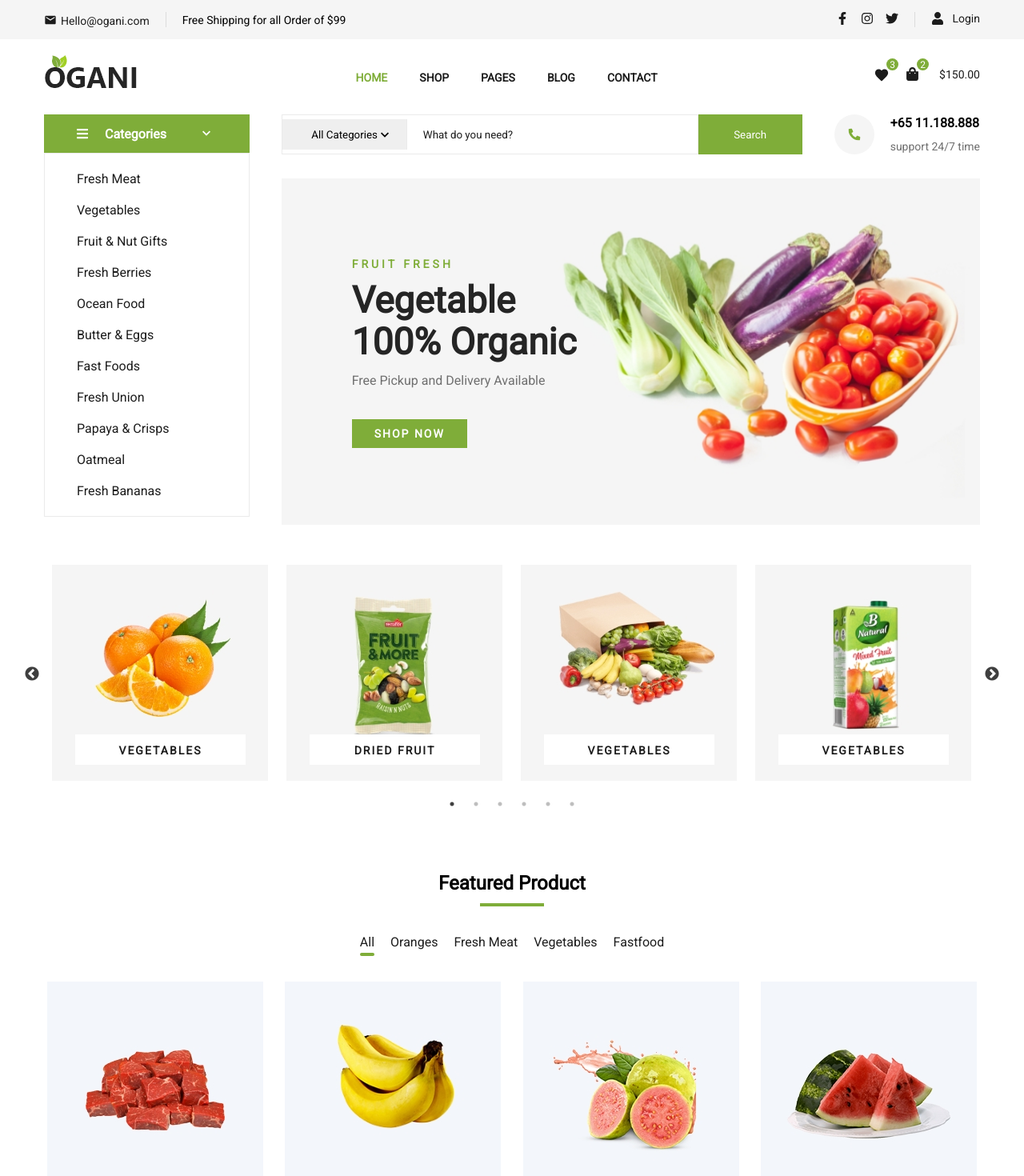
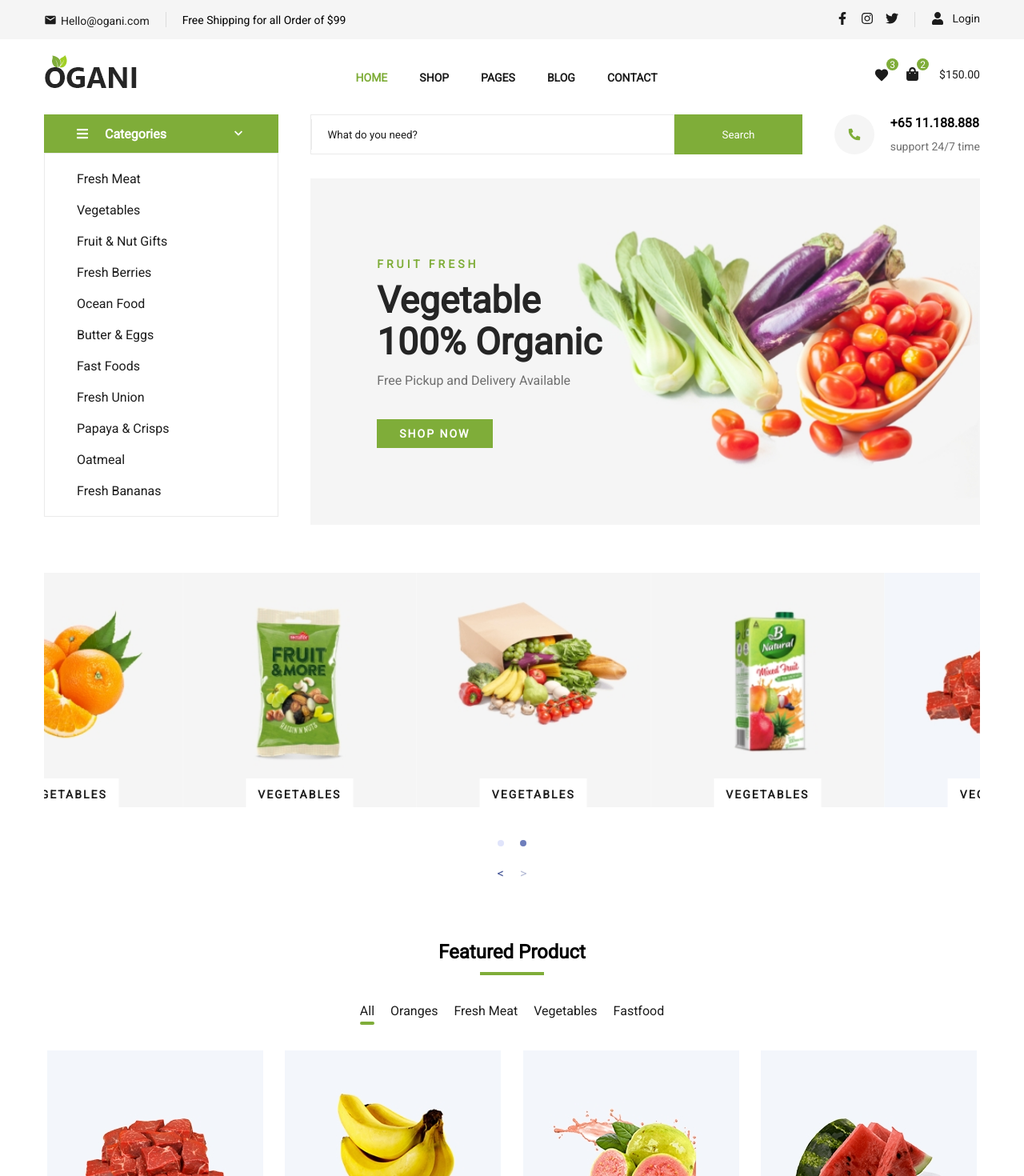
Before and after one commit to Syarif93/Organic-Template-with-ReactJS, a React (Create React App) app: page / in a window 1280 px wide. Shown: the top 1470 px of the page at 80% size. Built offline with nearby package versions, Linux system fonts and the light colour scheme.

Commit message:
fix responsive layout and homepage

```diff
--- a/package.json
+++ b/package.json
@@ -8,13 +8,12 @@
     "@testing-library/user-event": "^7.2.1",
     "node-sass": "^4.14.1",
     "react": "^16.13.1",
+    "react-alice-carousel": "^1.19.3",
     "react-dom": "^16.13.1",
     "react-icons": "^3.10.0",
     "react-router-dom": "^5.2.0",
     "react-scripts": "3.4.1",
-    "react-slick": "^0.27.5",
-    "react-transition-group": "^4.4.1",
-    "slick-carousel": "^1.8.1"
+    "react-transition-group": "^4.4.1"
   },
   "scripts": {
     "start": "react-scripts start",
--- a/src/App.module.scss
+++ b/src/App.module.scss
@@ -22,3 +22,7 @@ ul {
 button, input, textarea, select {
     font-family: 'Roboto', sans-serif;
 }
+
+img {
+    width: 100%;
+}
--- a/src/layouts/footer/Footer.module.scss
+++ b/src/layouts/footer/Footer.module.scss
@@ -7,12 +7,16 @@
     .container {
         display: grid;
         grid-template-columns: repeat(3, 1fr);
+        grid-template-areas: "abouts links contacts";
         padding: 50px 0;
     }
 
     .abouts {
+        grid-area: abouts;
+
         .logo {
             margin-bottom: 15px;
+            width: fit-content;
         }
 
         ul {
@@ -25,6 +29,8 @@
     }
 
     .links {
+        grid-area: links;
+
         h6 {
             font-size: 16px;
             margin-bottom: 15px;
@@ -52,6 +58,8 @@
     }
 
     .contacts {
+        grid-area: contacts;
+
         h6 {
             font-size: 16px;
             margin-bottom: 15px;
@@ -127,3 +135,42 @@
         }
     }
 }
+
+@import '../../styles/responsive.module';
+
+@include mediaXXL {
+
+}
+
+@include mediaXL {
+
+}
+
+@include mediaLG {
+    .footer {
+        .container {
+            grid-template-columns: repeat(2, 1fr);
+            grid-template-areas:
+                "abouts links"
+                "contacts contacts";
+            row-gap: 30px;
+        }
+    }
+}
+
+@include mediaMD {
+    .footer {
+        .container {
+            grid-template-columns: 1fr;
+            grid-template-areas:
+                "abouts"
+                "links"
+                "contacts";
+            row-gap: 30px;
+        }
+    }
+}
+
+@include mediaSM {
+
+}
--- a/src/layouts/header/Header.jsx
+++ b/src/layouts/header/Header.jsx
@@ -23,7 +23,7 @@ const Header = () => {
                     <MobileHeader />
                 )
             }
-            <SearchHeader />
+            <SearchHeader matches={matches} />
         </header>
     )
 }
--- a/src/layouts/header/mobile_header/MobileHeader.module.scss
+++ b/src/layouts/header/mobile_header/MobileHeader.module.scss
@@ -123,7 +123,7 @@
         }
 
         .authentications {
-            padding-bottom: 20px;
+            padding-bottom: 35px;
             a {
                 .userIcon {
                     margin-right: 10px;
@@ -132,7 +132,7 @@
         }
 
         .navigations {
-            padding-bottom: 20px;
+            padding-bottom: 35px;
 
             ul {
                 li {
--- a/src/layouts/header/search_header/SearchHeader.jsx
+++ b/src/layouts/header/search_header/SearchHeader.jsx
@@ -11,32 +11,46 @@ import { MdKeyboardArrowDown } from 'react-icons/md';
 import { FaPhoneAlt } from 'react-icons/fa';
 import banner from '../../../image/banner.jpg'
 
-const SearchHeader = () => {
+const SearchHeader = (props) => {
     const [toggleCatList, setToggleCatList] = useState(false)
     const [removeBanner, setRemoveBanner] = useState(false)
     const toggleCatListRef = useRef(null)
 
     let location = useLocation()
     useEffect(() => {
-        if(location.pathname === "/") {
+        if(location.pathname === "/" && props.matches !== true) {
             setToggleCatList(true)
+        }
+        if (location.pathname === "/") {
             setRemoveBanner(true)
         }
         return () => {
             setToggleCatList(false)
             setRemoveBanner(false)
         }
-    }, [location])
+    }, [location, props.matches])
+
+    useEffect(() => {
+        props.matches && setToggleCatList(false)
+        return () => {
+            setToggleCatList(true)
+        }
+    }, [props.matches])
 
     return (
         <div className={styles.searchHeader}>
             <div className={styles.container}>
                 <div className={styles.categories}>
-                    <a href="//" onClick={() => setToggleCatList(!toggleCatList)}>
-                        <IconContext.Provider value={{ size: 16, className: styles.barsIcon }}>
-                            <FaBars />
-                        </IconContext.Provider>
-                        <h4 className={styles.title}>Categories</h4>
+                    <a href="//" onClick={(e) => {
+                        e.preventDefault()
+                        setToggleCatList(!toggleCatList)
+                        }}>
+                        <div className={styles.titleWrapper}>
+                            <IconContext.Provider value={{ size: 16, className: styles.barsIcon }}>
+                                <FaBars />
+                            </IconContext.Provider>
+                            <h4 className={styles.title}>Categories</h4>
+                        </div>
                         <IconContext.Provider value={{ size: 20, className: styles.arrowDownIcon }}>
                             <MdKeyboardArrowDown />
                         </IconContext.Provider>
@@ -61,14 +75,6 @@ const SearchHeader = () => {
                     <div className={styles.searchPhone}>
                         <div className={styles.search}>
                             <div className={styles.inputWrapper}>
-                                <select name="" id="">
-                                    <option value="">All Categories</option>
-                                    <option value="">Test</option>
-                                    <option value="">Test 2</option>
-                                </select>
-                                <IconContext.Provider value={{ size: 20, className: styles.arrowDownIcon }}>
-                                    <MdKeyboardArrowDown />
-                                </IconContext.Provider>
                                 <input type="search" placeholder="What do you need?" />
                             </div>
                             <button type="submit">Search</button>
--- a/src/layouts/header/search_header/SearchHeader.module.scss
+++ b/src/layouts/header/search_header/SearchHeader.module.scss
@@ -3,7 +3,7 @@
 .searchHeader {
     .container {
         display: grid;
-        grid-template-columns: 22% auto;
+        grid-template-columns: 25% auto;
         justify-items: stretch;
         column-gap: 40px;
     }
@@ -17,11 +17,17 @@
             background-color: #7fad39;
             display: flex;
             align-items: center;
+            justify-content: space-between;
             column-gap: 20px;
             color: #ffffff;
 
-            .arrowDownIcon {
-                margin-left: 20px;
+            .titleWrapper {
+                display: flex;
+                align-items: center;
+
+                .barsIcon {
+                    margin-right: 20px;
+                }
             }
         }
 
@@ -60,7 +66,7 @@
                 display: flex;
 
                 button {
-                    width: 20%;
+                    width: 35%;
                     background-color: #7fad39;
                     border: none;
                     color: #ffffff;
@@ -68,33 +74,18 @@
                 }
 
                 .inputWrapper {
-                    width: 80%;
+                    width: 100%;
                     border: 1px solid #ebebeb;
                     height: 50px;
                     padding: 5px 0;
-                    position: relative;
+                    display: flex;
+                    column-gap: 10px;
 
-                    select {
-                        width: 30%;
+                    input {
+                        width: 100%;
                         height: 100%;
                         border: none;
-                        border-right: 1px solid #ebebeb;
-                        padding: 0 20px;
-                        appearance: none;
-                        -moz-appearance: none;
-                        -webkit-appearance: none;
-                        cursor: pointer;
-
-                        option {
-                            text-align: center;
-                            cursor: pointer;
-                        }
-                    }
-
-                    input {
-                        width: 70%;
-                        height: 100%;
-                        border: none;
+                        border-left: 1px solid #ebebeb;
                         padding: 0 20px;
                         transition: .3s;
 
@@ -108,12 +99,6 @@
                                 transition: .3s;
                             }
                         }
-                    }
-
-                    .arrowDownIcon {
-                        position: absolute;
-                        top: 15px;
-                        left: 118px;
                     }
                 }
             }
@@ -218,11 +203,19 @@
 }
 
 @include mediaLG {
-
+    .searchHeader {
+        .container {
+            grid-template-columns: repeat(1, auto);
+            row-gap: 20px;
+        }
+    }
 }
 
 @include mediaMD {
-
+    .searchPhone {
+        flex-direction: column;
+        row-gap: 20px;
+    }
 }
 
 @include mediaSM {
--- a/src/pages/homepage/Homepage.jsx
+++ b/src/pages/homepage/Homepage.jsx
@@ -1,9 +1,8 @@
 import React, { useState, useEffect, useRef } from 'react'
 import styles from './Homepage.module.scss'
-import Slider from 'react-slick'
-import "slick-carousel/slick/slick.css";
-import "slick-carousel/slick/slick-theme.css";
-import './Slider.scss'
+import AliceCarousel from 'react-alice-carousel'
+import "react-alice-carousel/lib/scss/alice-carousel.scss";
+import './Transitions.scss'
 import { CSSTransition } from 'react-transition-group';
 import { AllItems, OrangesItems, FreshMeatsItems, VegetablesItems, FastFoodItems } from './FeaturedProductItems';
 import { IconContext } from 'react-icons/lib';
@@ -56,6 +55,23 @@ const Homepage = () => {
         setNavWidth(width)
     }
 
+    const items = [cat1, cat2, cat3, cat4, cat5]
+    const images = items.map(i => (
+            <div className={styles.item}>
+                <img key={i} src={i} alt="cat" />
+                <h5>
+                    <a href="//">Vegetables</a>
+                </h5>
+            </div>
+        ))
+    const responsive = {
+        550: { items: 1 },
+        700: { items: 2 },
+        900: { items: 3 },
+        1025: { items: 3 },
+        1250: { items: 4 },
+    }
+
     const NavItem = (props) => {
         return (
             <li >
@@ -76,51 +92,14 @@ const Homepage = () => {
     return (
         <div className={styles.container}>
             <div className={styles.sliders}>
-                <Slider
-                    dots={true}
-                    infinite={true}
-                    slidesToShow={4}
-                    slidesToScroll={1}
-                    autoplay={true}
-                    autoplaySpeed={5000}
-                    pauseOnHover={true} >
-                        <div className={styles.slider}>
-                            <img src={cat1} alt="Item"/>
-                            <h5>
-                                <a href="//">Vegetables</a>
-                            </h5>
-                        </div>
-                        <div className={styles.slider}>
-                            <img src={cat2} alt="Item"/>
-                            <h5>
-                                <a href="//">Dried Fruit</a>
-                            </h5>
-                        </div>
-                        <div className={styles.slider}>
-                            <img src={cat3} alt="Item"/>
-                            <h5>
-                                <a href="//">Vegetables</a>
-                            </h5>
-                        </div>
-                        <div className={styles.slider}>
-                            <img src={cat4} alt="Item"/>
-                            <h5>
-                                <a href="//">Vegetables</a>
-                            </h5>
-                        </div>
-                        <div className={styles.slider}>
-                            <img src={cat5} alt="Item"/>
-                            <h5>
-                                <a href="//">Fresh Meat</a>
-                            </h5>
-                        </div>
-                        <div className={styles.slider}>
-                            <img src={cat1} alt="Item"/>
-                            <h5>
-                                <a href="//">Fresh Fruit</a>
-                            </h5>
-                        </div>
-                </Slider>
+                <AliceCarousel
+                    mouseTrackingEnabled={true}
+                    items={images}
+                    responsive={responsive}
+                    buttonsDisabled={true}
+                    autoPlay={true}
+                    autoPlayInterval={5000}
+                    fadeOutAnimation={true} />
             </div>
 
             <div className={styles.featuredProduct}>
@@ -199,16 +178,14 @@ const Homepage = () => {
             </div>
 
             <div className={styles.banners}>
-                <div className={styles.banner}>
-                    <img src={banner1} alt="Banner1"/>
+                <div className={styles.banner} style={{backgroundImage: `url(${banner1})`}}>
                     <div className={styles.bannerText}>
                         <h3>Summer Fruit</h3>
                         <p>100% Pure Nature Fruit Juice</p>
                         <a href="//">SHOP NOW</a>
                     </div>
                 </div>
-                <div className={styles.banner}>
-                    <img src={banner2} alt="Banner2"/>
+                <div className={styles.banner} style={{backgroundImage: `url(${banner2})`}}>
                     <div className={styles.bannerText}>
                         <h3>Dried & Drink Fruits</h3>
                         <p>With 25% off All Teas</p>
--- a/src/pages/homepage/Homepage.module.scss
+++ b/src/pages/homepage/Homepage.module.scss
@@ -2,18 +2,19 @@
 
 .sliders {
     width: 100%;
-    padding: 40px 0;
+    margin-top: 60px;
+    display: flex;
+    justify-content: space-between;
 
-    .slider {
+    .item {
         position: relative;
 
         h5 {
             position: absolute;
-            left: -11px;
-            width: 100%;
-            padding: 0 40px;
-            bottom: 20px;
-            text-align: center;
+            left: 50%;
+            bottom: 0;
+            transform: translate(-50%, 0);
+            display: inline;
 
             a {
                 font-size: 14px;
@@ -21,7 +22,7 @@
                 font-weight: 700;
                 text-transform: uppercase;
                 letter-spacing: 2px;
-                padding: 12px 0 10px;
+                padding: 12px 15px;
                 background: #ffffff;
                 display: block;
             }
@@ -179,6 +180,11 @@
     padding: 40px 0;
 
     .banner {
+        width: 100%;
+        height: 270px;
+        background-size: cover;
+        background-repeat: no-repeat;
+        background-position: left center;
         position: relative;
 
         .bannerText {
@@ -211,18 +217,6 @@
                 letter-spacing: 2px;
                 font-weight: 700;
             }
-        }
-    }
-
-    .banner:first-child {
-        .bannerText {
-            right: 40px;
-        }
-    }
-
-    .banner:last-child {
-        .bannerText {
-            right: 80px;
         }
     }
 }
@@ -300,3 +294,67 @@
         }
     }
 }
+
+@import '../../styles/responsive.module';
+
+@include mediaXXL {
+    .featuredProduct {
+        .featuredWrapper {
+            ul.featuredItems {
+                li {
+                    ul {
+                        grid-template-columns: repeat(3, 1fr);
+                    }
+                }
+            }
+        }
+    }
+}
+
+@include mediaXL {
+
+}
+
+@include mediaLG {
+    .featuredProduct {
+        .featuredWrapper {
+            ul.featuredItems {
+                li {
+                    ul {
+                        grid-template-columns: repeat(2, 1fr);
+                    }
+                }
+            }
+        }
+    }
+
+    .banners {
+        grid-template-columns: 1fr;
+        justify-items: center;
+        row-gap: 20px;
+    }
+}
+
+@include mediaMD {
+    .featuredProduct {
+        .featuredWrapper {
+            ul.featuredItems {
+                li {
+                    ul {
+                        grid-template-columns: repeat(1, 1fr);
+                    }
+                }
+            }
+        }
+    }
+
+    .fromTheBlog {
+        .blogContents {
+            grid-template-columns: 1fr;
+        }
+    }
+}
+
+@include mediaSM {
+
+}
```
Also changed, not shown: src/pages/homepage/Transitions.scss (renamed from src/pages/homepage/Slider.scss), 1 other file (tests, documents, lock files or other folders).
